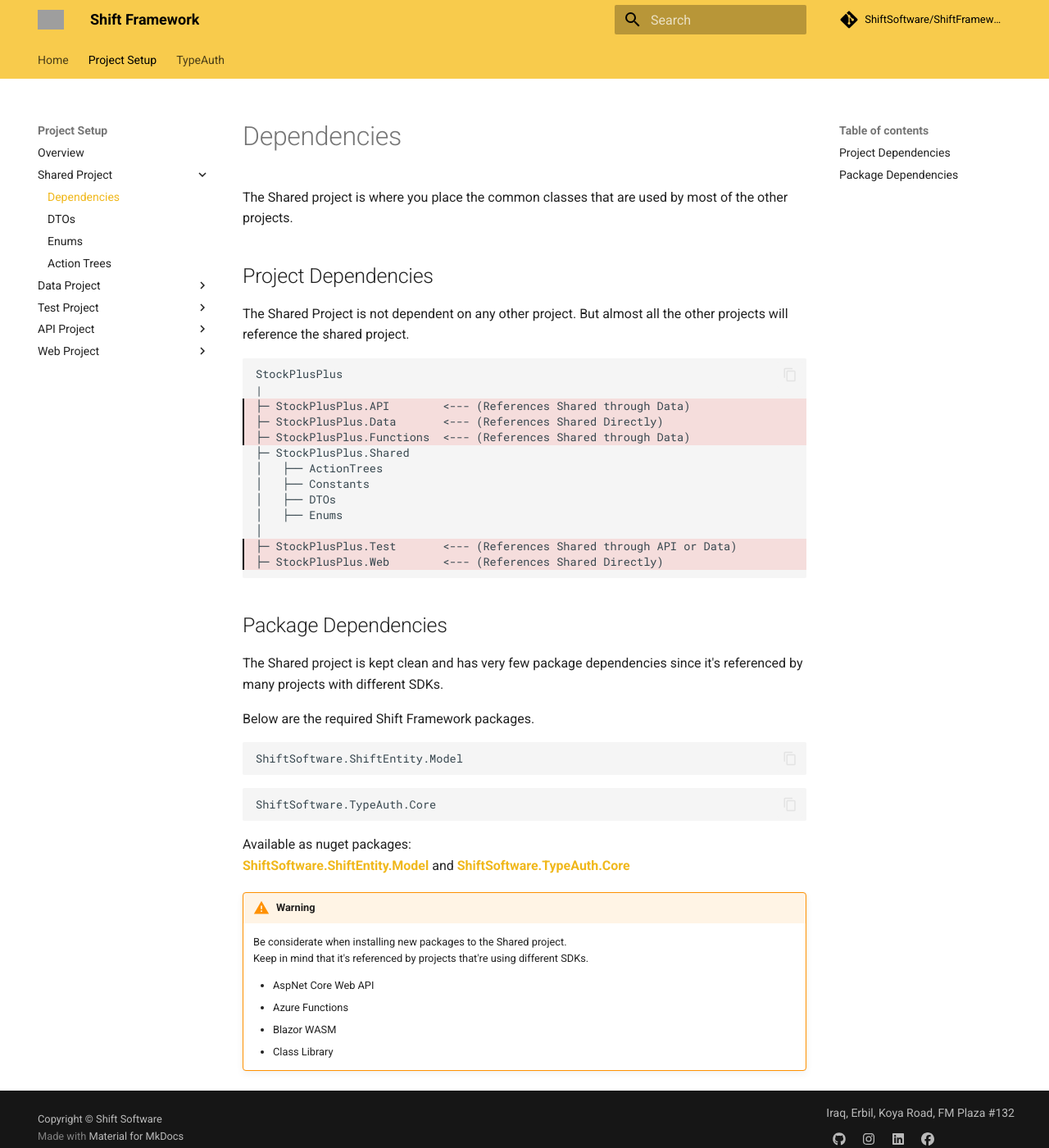
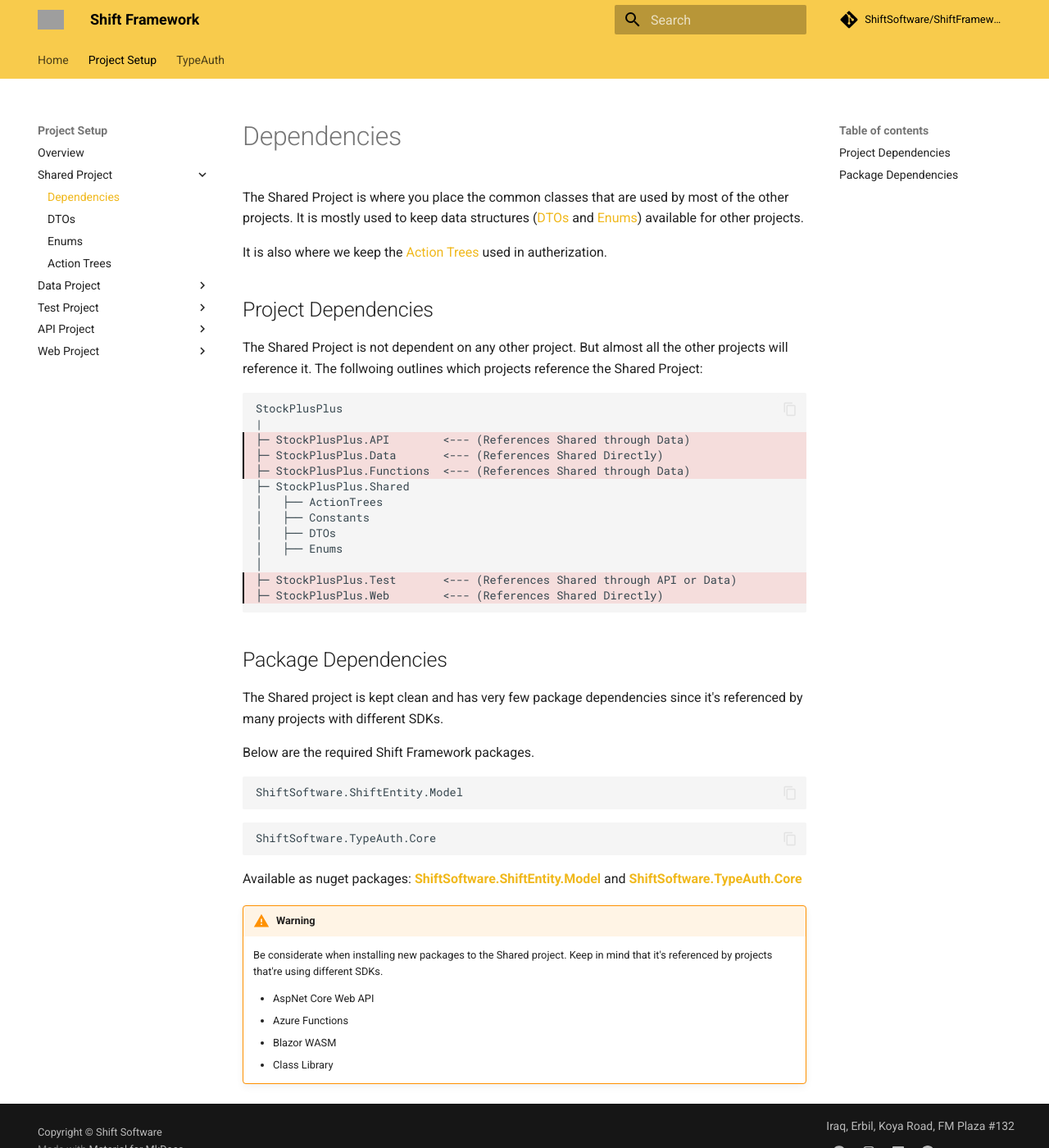
Before and after one commit to ShiftSoftware/ShiftFrameworkDocs, an MkDocs documentation site: the page built from docs/project-setup/shared-project/dependencies.md, in a window 1280 px wide and 1400 px high. Shown: the whole window at 82% size. Built offline with MkDocs 1.6.1 and Material for MkDocs 9.7.7, drawn with Linux system fonts in a browser that asks for light colours; comment, search, counter and statistics services are not loaded; grey boxes are pictures that could not be loaded.

Commit message:
Add minore fixes and some additional description

````diff
--- a/docs/project-setup/shared-project/dependencies.md
+++ b/docs/project-setup/shared-project/dependencies.md
@@ -1,8 +1,11 @@
-The Shared project is where you place the common classes that are used by most of the other projects.
+The Shared Project is where you place the common classes that are used by most of the other projects. It is mostly used to keep data structures ([DTOs](/project-setup/shared-project/dtos/) and [Enums](/project-setup/shared-project/enums/)) available for other projects.
+
+It is also where we keep the [Action Trees](/project-setup/shared-project/action-trees/) used in autherization.
 
 ## Project Dependencies
 
-The Shared Project is not dependent on any other project. But almost all the other projects will reference the shared project.
+The Shared Project is not dependent on any other project. But almost all the other projects will reference it.
+The follwoing outlines which projects reference the Shared Project:
 ```hl_lines="3 4 5 12 13"
 StockPlusPlus
 |
````
Also changed, not shown: docs/project-setup/shared-project/dtos.md (+5 -3 lines).
